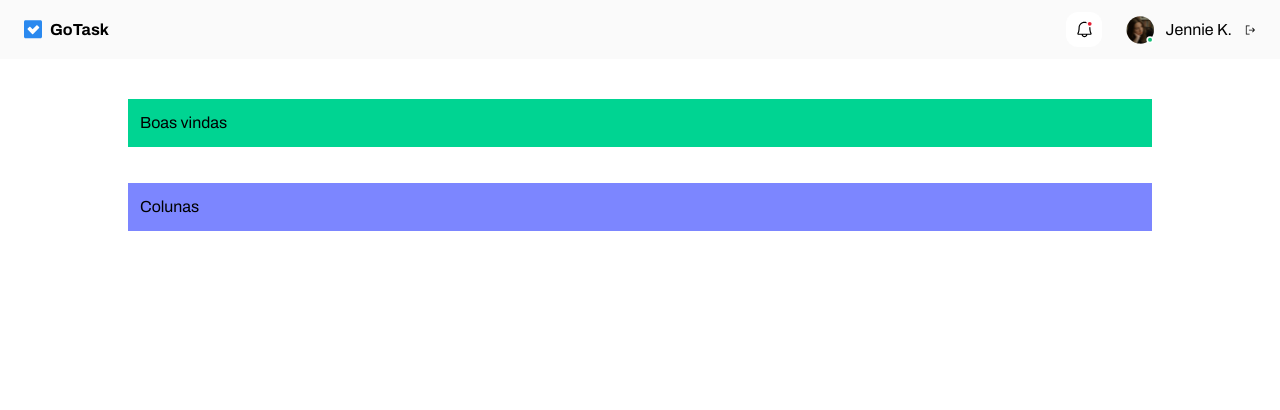
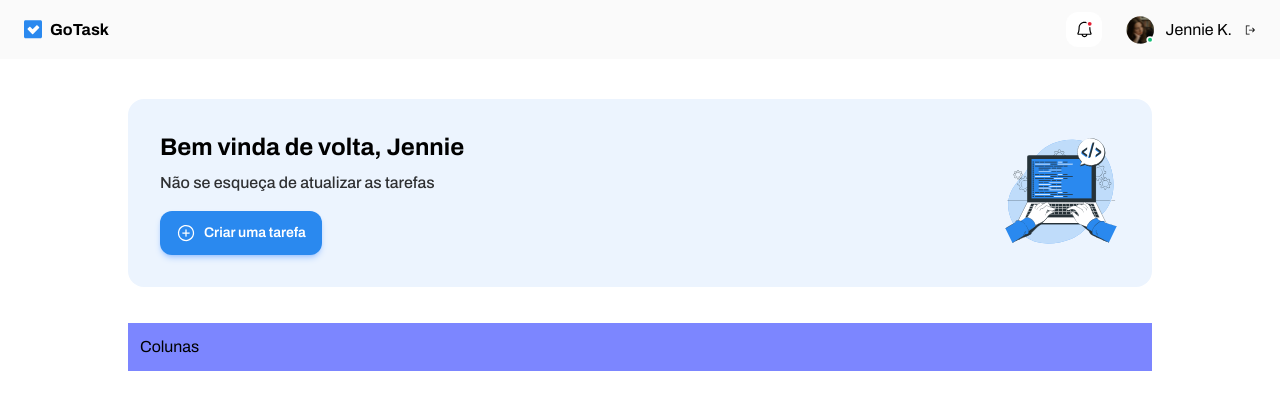
Before and after one commit to PedroSodreMalini/meus-projetos-angular, an Angular app in the folder 1-go-task/: page / in a window 1280 px wide. Shown: the top 410 px of the page. Built offline with nearby package versions, Linux system fonts and the light colour scheme.

Commit message:
feat: welcoming section

```diff
--- a/1-go-task/src/app/components/main-content/main-content.component.html
+++ b/1-go-task/src/app/components/main-content/main-content.component.html
@@ -1,4 +1,4 @@
 <div class="max-w-5xl mx-auto py-10 px-6 lg:px-0 flex flex-col gap-9">
-    <div class="p-3 bg-emerald-400">Boas vindas</div>
+    <app-welcome-section />
     <div class="p-3 bg-indigo-400">Colunas</div>
 </div>
--- a/1-go-task/src/app/components/main-content/main-content.component.ts
+++ b/1-go-task/src/app/components/main-content/main-content.component.ts
@@ -1,8 +1,9 @@
 import { Component } from '@angular/core';
+import { WelcomeSectionComponent } from "../welcome-section/welcome-section.component";
 
 @Component({
   selector: 'app-main-content',
-  imports: [],
+  imports: [WelcomeSectionComponent],
   templateUrl: './main-content.component.html',
   styleUrl: './main-content.component.css'
 })
--- a/1-go-task/src/app/components/welcome-section/welcome-section.component.html
+++ b/1-go-task/src/app/components/welcome-section/welcome-section.component.html
@@ -1 +1,21 @@
-<p>welcome-section works!</p>
+<div class="rounded-2xl bg-[#ecf4fe] p-8 gap-7 flex flex-col lg:flex-row-reverse lg:justify-between lg:items-center">
+    <img
+      class="w-29.5 h-29.5"
+      src="images/icon-hand-coding.svg"
+      alt="Icon Hand Coding"
+    />
+    <div class="flex flex-col gap-4 max-w-[278px] lg:max-w-none w-full ">
+        <div class="flex flex-col gap-2">
+            <h2 class="font-bold text-2xl text-left">
+                Bem vinda de volta, Jennie
+            </h2>
+            <h3 class="font-medium opacity-80 leading-6 text-left text-base">
+                Não se esqueça de atualizar as tarefas
+            </h3>
+        </div>
+        <button class="bg-[#2a89ef] w-fit shadow-md flex gap-2 shadow-blue-500/30 py-3 px-4 rounded-xl text-white text-sm font-semibold text-center cursor-pointer active:translate-y-1 transition-transform duration-75">
+            <img src="images/icon-plus-circle.svg" />
+            Criar uma tarefa
+        </button>
+    </div>
+</div>
```
